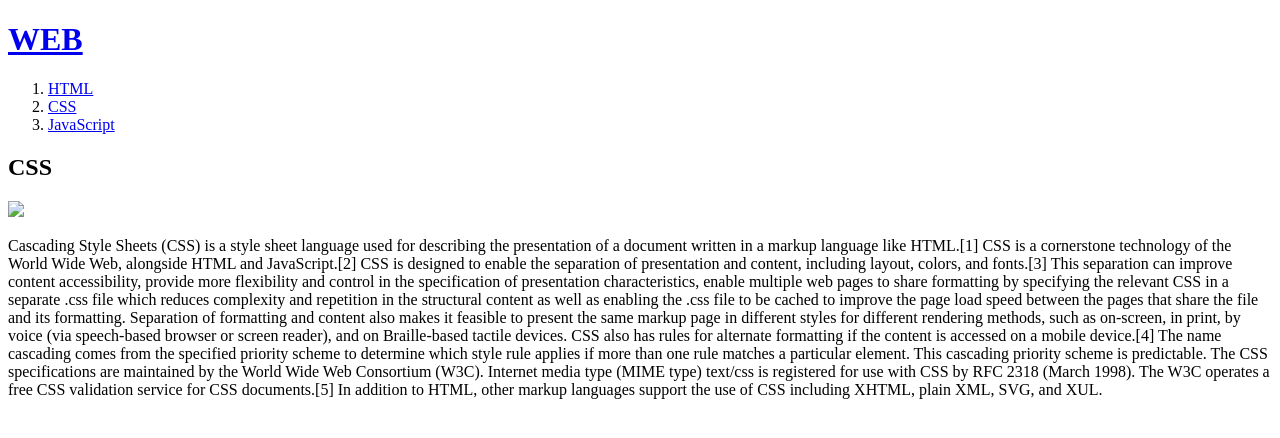
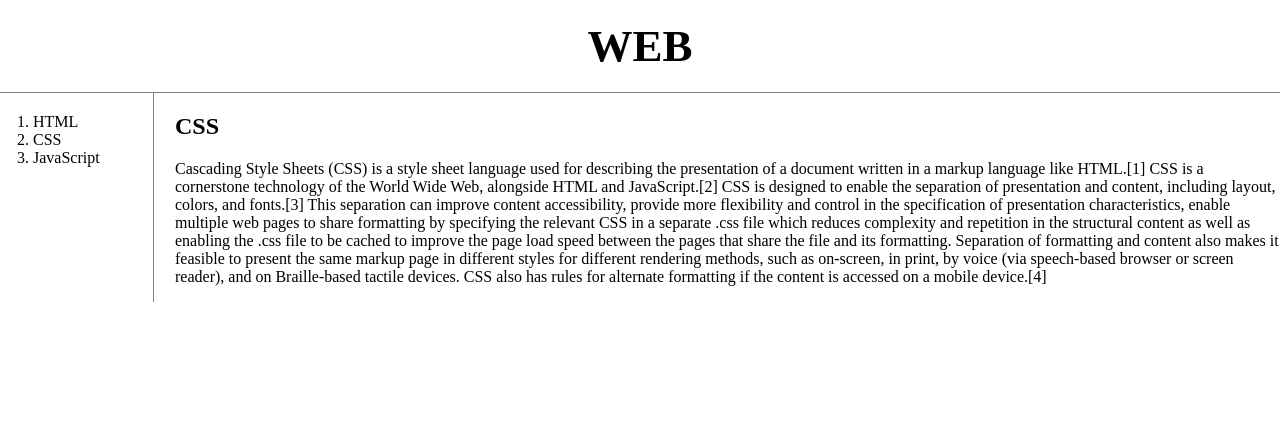
Before and after one commit to rakryrak/web1, a plain HTML site: page 2.html in a window 1280 px wide. Drawn offline with Linux system fonts and the light colour scheme; a script that the page names is missing.

Commit message:
Add files via upload

```diff
--- a/2.html
+++ b/2.html
@@ -3,29 +3,68 @@
 <head>
   <title>WEB1 - CSS</title>
   <meta charset="utf-8">
+  <style>
+    body {
+      margin: 0;
+    }
+    a {
+      color: black;
+      text-decoration: none;
+    }
+
+    h1 {
+      font-size: 45px;
+      text-align: center;
+      border-bottom: 1px solid gray;
+      margin: 0;
+      padding: 20px;
+      }
+    ol {
+      border-right: 1px solid gray;
+      width:100px;
+      margin:0;
+      padding: 20px;
+    }
+    #grid {
+      display: grid;
+      grid-template-columns: 150px 1fr;
+    }
+    #grid ol {
+      padding-left: 33px;
+    }
+    #article {
+      padding-left: 25px;
+    }
+  </style>
+  <!-- Global site tag (gtag.js) - Google Analytics -->
+<script async src="https://www.googletagmanager.com/gtag/js?id=UA-176092146-1"></script>
+<script>
+  window.dataLayer = window.dataLayer || [];
+  function gtag(){dataLayer.push(arguments);}
+  gtag('js', new Date());
+
+  gtag('config', 'UA-176092146-1');
+</script>
+
 </head>
 <body>
   <h1><a href="index.html">WEB</a></h1>
+<div id="grid">
   <ol>
-    <li><a href="1.html"> HTML</a></li>
-    <li><a href="2.html"> CSS</a></li>
+    <li><a href="1.html" > HTML</a></li>
+    <li><a href="2.html" > CSS</a></li>
     <li><a href="3.html"> JavaScript</a></li>
-  </ol>
-  <h2>CSS</h2>
-  <img src="css.jpg" width="60%">
-  <p>
-    Cascading Style Sheets (CSS) is a style sheet language used for describing the presentation of a document written in a markup language like HTML.[1] CSS is a cornerstone technology of the World Wide Web, alongside HTML and JavaScript.[2]
+    </ol>
+    <div id="article">
+      <h2>CSS</h2>
+      <p>
+        Cascading Style Sheets (CSS) is a style sheet language used for describing the presentation of a document written in a markup language like HTML.[1] CSS is a cornerstone technology of the World Wide Web, alongside HTML and JavaScript.[2]
+        CSS is designed to enable the separation of presentation and content, including layout, colors, and fonts.[3] This separation can improve content accessibility, provide more flexibility and control in the specification of presentation characteristics, enable multiple web pages to share formatting by specifying the relevant CSS in a separate .css file which reduces complexity and repetition in the structural content as well as enabling the .css file to be cached to improve the page load speed between the pages that share the file and its formatting.
+        Separation of formatting and content also makes it feasible to present the same markup page in different styles for different rendering methods, such as on-screen, in print, by voice (via speech-based browser or screen reader), and on Braille-based tactile devices. CSS also has rules for alternate formatting if the content is accessed on a mobile device.[4]
+      </p>
+    </div>
+</div>
 
-    CSS is designed to enable the separation of presentation and content, including layout, colors, and fonts.[3] This separation can improve content accessibility, provide more flexibility and control in the specification of presentation characteristics, enable multiple web pages to share formatting by specifying the relevant CSS in a separate .css file which reduces complexity and repetition in the structural content as well as enabling the .css file to be cached to improve the page load speed between the pages that share the file and its formatting.
-
-    Separation of formatting and content also makes it feasible to present the same markup page in different styles for different rendering methods, such as on-screen, in print, by voice (via speech-based browser or screen reader), and on Braille-based tactile devices. CSS also has rules for alternate formatting if the content is accessed on a mobile device.[4]
-
-    The name cascading comes from the specified priority scheme to determine which style rule applies if more than one rule matches a particular element. This cascading priority scheme is predictable.
-
-    The CSS specifications are maintained by the World Wide Web Consortium (W3C). Internet media type (MIME type) text/css is registered for use with CSS by RFC 2318 (March 1998). The W3C operates a free CSS validation service for CSS documents.[5]
-
-    In addition to HTML, other markup languages support the use of CSS including XHTML, plain XML, SVG, and XUL.
-  </p>
   <p>
     <div id="disqus_thread"></div>
     <script>
```
Also changed, not shown: 1.html (+11 -0 lines), 3.html (+10 -0 lines), box.html (added, +25 -0 lines), greed.html (added, +25 -0 lines), index.html (+11 -0 lines).
